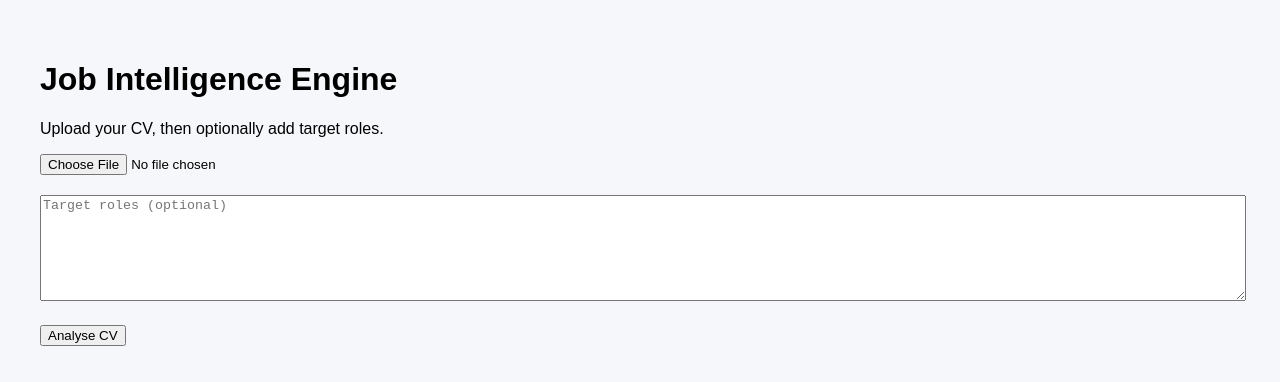
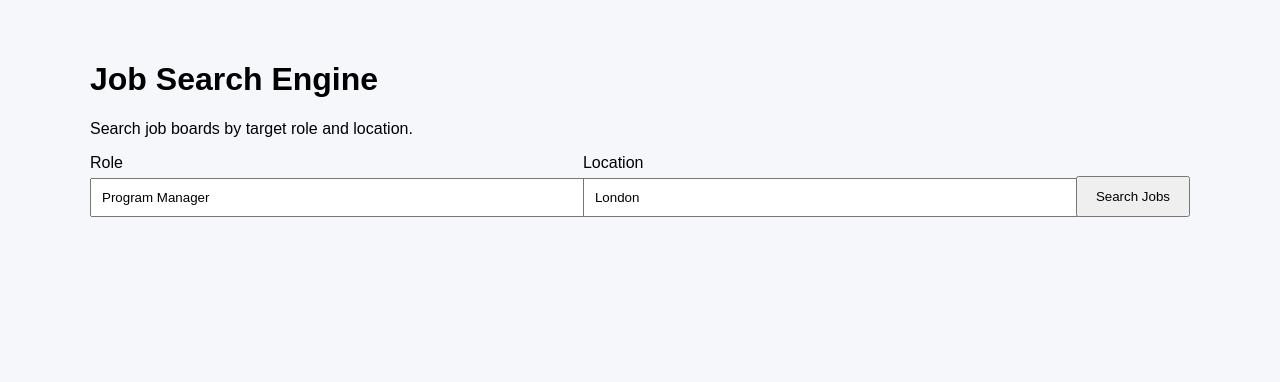
Before and after one commit to shalabhkumar100-star/JobScraper, a React (Vite) app: page / in a window 1280 px wide. Shown: the top 382 px of the page. Built offline with nearby package versions, Linux system fonts and the light colour scheme.

Commit message:
Simplify UI to role-based job search

```diff
--- a/src/App.jsx
+++ b/src/App.jsx
@@ -1,70 +1,108 @@
 import React, { useState } from "react";
 
 export default function App() {
-  const [file, setFile] = useState(null);
-  const [roles, setRoles] = useState("");
-  const [output, setOutput] = useState("");
+  const [role, setRole] = useState("Program Manager");
+  const [location, setLocation] = useState("London");
+  const [results, setResults] = useState([]);
+  const [error, setError] = useState("");
   const [loading, setLoading] = useState(false);
 
-  const handleSubmit = async () => {
-    if (!file) {
-      alert("Upload CV first");
+  const searchJobs = async () => {
+    if (!role.trim()) {
+      alert("Enter a role to search");
       return;
     }
 
     setLoading(true);
-    setOutput("");
+    setError("");
+    setResults([]);
 
     try {
-      const formData = new FormData();
-      formData.append("file", file);
-      formData.append("roles", roles);
-
-      const res = await fetch("/api/analyse-cv", {
+      const res = await fetch("/api/search-jobs", {
         method: "POST",
-        body: formData,
+        headers: { "Content-Type": "application/json" },
+        body: JSON.stringify({ role, location }),
       });
 
       const data = await res.json();
 
       if (!res.ok) {
-        throw new Error(data.error || "Request failed");
+        throw new Error(data.error || "Search failed");
       }
 
-      setOutput(JSON.stringify(data, null, 2));
-    } catch (error) {
-      setOutput(`Error: ${error.message}`);
+      setResults(data.jobs || []);
+    } catch (err) {
+      setError(err.message);
     } finally {
       setLoading(false);
     }
   };
 
   return (
-    <div style={{ padding: 40, fontFamily: "sans-serif" }}>
-      <h1>Job Intelligence Engine</h1>
+    <div style={{ padding: 40, fontFamily: "sans-serif", maxWidth: 1100, margin: "0 auto" }}>
+      <h1>Job Search Engine</h1>
+      <p>Search job boards by target role and location.</p>
 
-      <p>Upload your CV, then optionally add target roles.</p>
+      <div style={{ display: "grid", gap: 12, gridTemplateColumns: "1fr 1fr auto", alignItems: "end" }}>
+        <label>
+          Role
+          <input
+            value={role}
+            onChange={(e) => setRole(e.target.value)}
+            placeholder="e.g. Program Manager"
+            style={{ display: "block", width: "100%", padding: 10, marginTop: 6 }}
+          />
+        </label>
 
-      <input
-        type="file"
-        accept=".txt,.pdf,.docx"
-        onChange={(e) => setFile(e.target.files[0] || null)}
-      />
+        <label>
+          Location
+          <input
+            value={location}
+            onChange={(e) => setLocation(e.target.value)}
+            placeholder="e.g. London"
+            style={{ display: "block", width: "100%", padding: 10, marginTop: 6 }}
+          />
+        </label>
 
-      {file && <p>Selected: {file.name}</p>}
+        <button onClick={searchJobs} disabled={loading} style={{ padding: "11px 18px" }}>
+          {loading ? "Searching..." : "Search Jobs"}
+        </button>
+      </div>
 
-      <textarea
-        placeholder="Target roles (optional)"
-        value={roles}
-        onChange={(e) => setRoles(e.target.value)}
-        style={{ width: "100%", marginTop: 20, minHeight: 100 }}
-      />
+      {error && <p style={{ color: "red", marginTop: 20 }}>Error: {error}</p>}
 
-      <button disabled={loading} onClick={handleSubmit} style={{ marginTop: 20 }}>
-        {loading ? "Processing..." : "Analyse CV"}
-      </button>
-
-      <pre style={{ marginTop: 30, whiteSpace: "pre-wrap" }}>{output}</pre>
+      <div style={{ marginTop: 30 }}>
+        {results.length > 0 && (
+          <table width="100%" cellPadding="10" style={{ borderCollapse: "collapse", background: "white" }}>
+            <thead>
+              <tr>
+                <th align="left">Role</th>
+                <th align="left">Company</th>
+                <th align="left">Location</th>
+                <th align="left">Source</th>
+                <th align="left">Link</th>
+              </tr>
+            </thead>
+            <tbody>
+              {results.map((job, idx) => (
+                <tr key={idx} style={{ borderTop: "1px solid #ddd" }}>
+                  <td>{job.role}</td>
+                  <td>{job.company}</td>
+                  <td>{job.location}</td>
+                  <td>{job.source}</td>
+                  <td>
+                    {job.link ? (
+                      <a href={job.link} target="_blank" rel="noreferrer">Open</a>
+                    ) : (
+                      "-"
+                    )}
+                  </td>
+                </tr>
+              ))}
+            </tbody>
+          </table>
+        )}
+      </div>
     </div>
   );
 }
```
